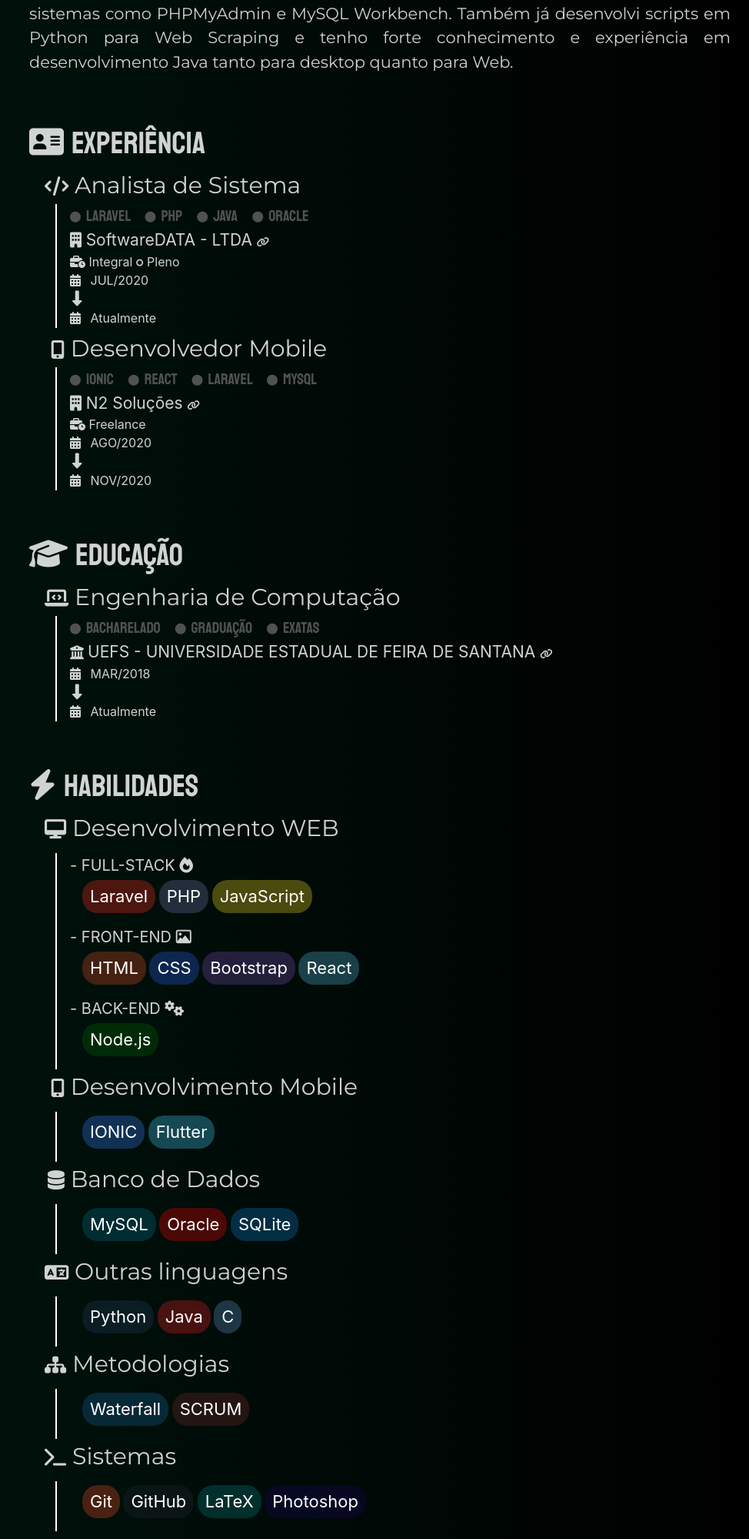
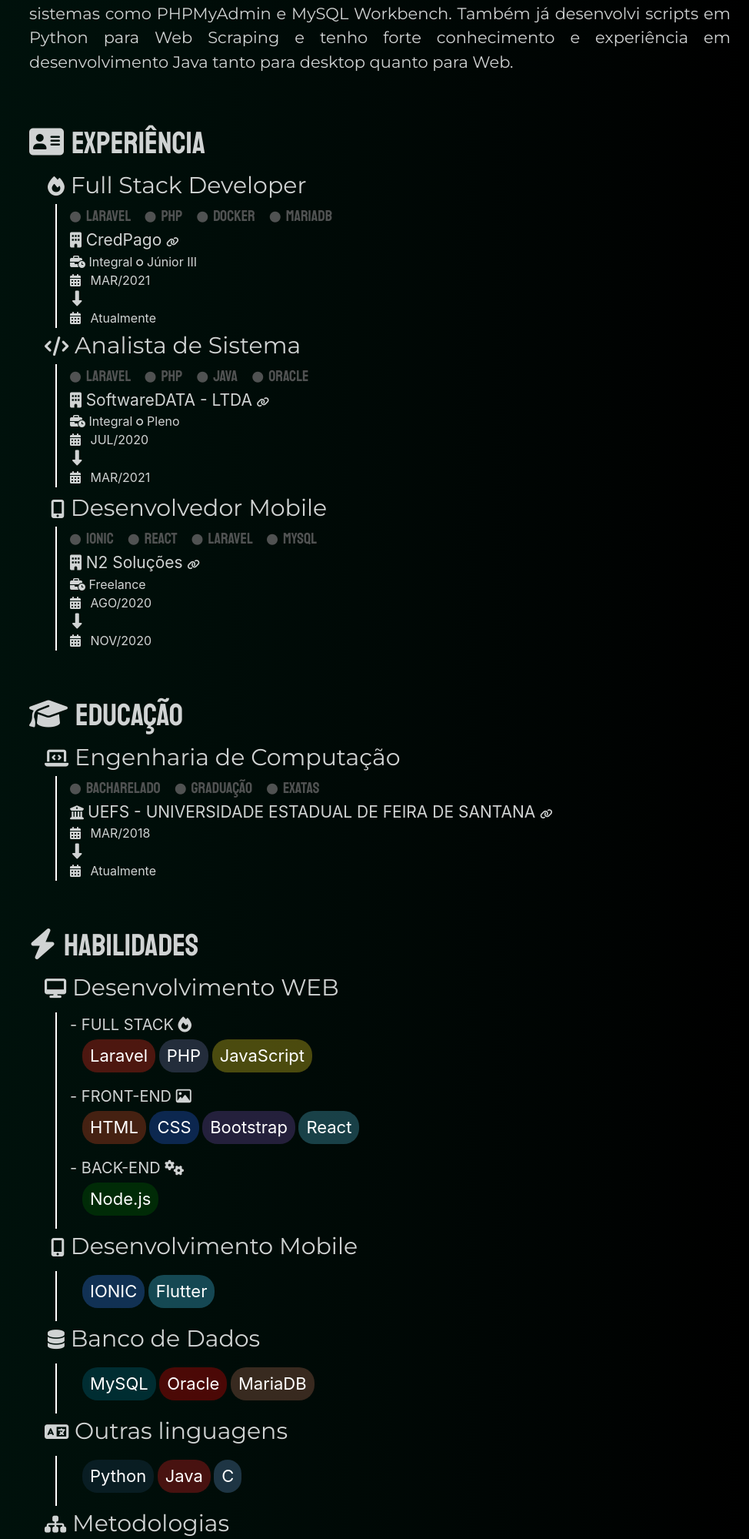
Before and after one commit to KevinCerqueira/kevincerqueira.github.io, a PHP site: page / in a window 1280 px wide. Shown: the part 565-2564 px from the top of the page at 77% size, without its empty margins (306-1280 px from the left). Run offline with PHP 8.4, Linux system fonts and the light colour scheme; some libraries are stand-ins or nearby versions.

Commit message:
:zap: my new job!

```diff
--- a/css/style.css
+++ b/css/style.css
@@ -289,17 +289,17 @@
 #back-mysql:hover {
   background-color: #00758f;
 }
-#back-sqlite {
-  background-color: #0e7ec94d;
+#back-mariadb {
+  background-color: #BA72574d;
+}
+#back-mariadb:hover {
+  background-color: #BA7257;
 }
 #back-oracle {
   background-color: #F800004d;
 }
 #back-oracle:hover {
   background-color: #F80000;
-}
-#back-sqlite:hover {
-  background-color: #0e7ec9;
 }
 #back-python {
   background-color: #1e415f4d;
@@ -343,11 +343,11 @@
 #back-github:hover {
   background-color: #24292e;
 }
-#back-latex {
-  background-color: #0080804d;
+#back-docker {
+  background-color: #2391E64d;
 }
-#back-latex:hover {
-  background-color: #008080;
+#back-docker:hover {
+  background-color: #2391E6;
 }
 #back-ps {
   background-color: #1804654d;
--- a/index.html
+++ b/index.html
@@ -168,6 +168,70 @@
           Experiência
         </p>
         <div id="experiencia-conteudo" class="subtopicos">
+          <div id="credpago">
+            <p
+              id="text-education"
+              class="mb-0 texts-inside font-mont text-justify"
+            >
+              <label class="mb-0 subtopicos-name">
+                <i class="fa fa-fire ml-1" aria-hidden="true"></i>
+                Full Stack Developer
+              </label>
+            </p>
+            <table id="table-experiencia" class="subtopicos-table mt-1">
+              <tr>
+                <td id="line"></td>
+                <td id="td-sobre">
+                  <div class="ml-3">
+                    <label class="mb-0 font-staat tags">
+                      <i class="fa fa-circle mr-1" aria-hidden="true"></i>
+                      Laravel
+                      <i class="fa fa-circle mr-1 ml-3" aria-hidden="true"></i>
+                      PHP
+                      <i class="fa fa-circle mr-1 ml-3" aria-hidden="true"></i>
+                      Docker
+                      <i class="fa fa-circle mr-1 ml-3" aria-hidden="true"></i>
+                      MariaDB
+                    </label>
+                    <br />
+                    <label class="mb-0 mr-3 table-instituicao">
+                      <i class="fa fa-building" aria-hidden="true"></i>
+                      <a href="https://credpago.com.br/" class="texts-inside">
+                        CredPago
+                        <i
+                          class="fa fa-link"
+                          aria-hidden="true"
+                          style="font-size: 13px"
+                        ></i>
+                      </a>
+                    </label>
+                    <div class="infos-emprego">
+                      <i class="fas fa-business-time"></i>
+                      Integral
+                      <i
+                        class="fa fa-genderless"
+                        aria-hidden="true"
+                        style="font-size: 13px"
+                      ></i>
+                      Júnior III
+                    </div>
+                    <label class="mb-0 mr-3">
+                      <i class="fa fa-calendar mr-2" aria-hidden="true"></i>
+                      MAR/2021
+                      <br />
+                      <label id="calendar-arrow" class="h5">
+                        <i class="fa fa-long-arrow-down" aria-hidden="true"></i>
+                      </label>
+                      <br />
+                      <i class="fa fa-calendar mr-2" aria-hidden="true"></i>
+                      Atualmente
+                    </label>
+                  </div>
+                </td>
+              </tr>
+            </table>
+          </div>
+          <div id="softwaredata">
             <p
               id="text-education"
               class="mb-0 texts-inside font-mont text-justify"
@@ -193,10 +257,7 @@
                       Oracle
                     </label>
                     <br />
-                  <label
-                    id="experiencia-emprego"
-                    class="mb-0 mr-3 table-instituicao"
-                  >
+                    <label class="mb-0 mr-3 table-instituicao">
                       <i class="fa fa-building" aria-hidden="true"></i>
                       <a
                         href="http://www.softwaredata.com.br/website/index.asp"
@@ -229,12 +290,14 @@
                       </label>
                       <br />
                       <i class="fa fa-calendar mr-2" aria-hidden="true"></i>
-                    Atualmente
+                      MAR/2021
                     </label>
                   </div>
                 </td>
               </tr>
             </table>
+          </div>
+          <div id="n2solucoes">
             <p
               id="text-education"
               class="mb-0 mt-1 texts-inside font-mont text-justify"
@@ -264,10 +327,7 @@
                       MySQL
                     </label>
                     <br />
-                  <label
-                    id="experiencia-emprego"
-                    class="mb-0 mr-3 table-instituicao"
-                  >
+                    <label class="mb-0 mr-3 table-instituicao">
                       <i class="fa fa-building" aria-hidden="true"></i>
                       <a href="https://n2solucoes.com.br/" class="texts-inside">
                         N2 Soluções
@@ -297,6 +357,7 @@
                 </td>
               </tr>
             </table>
+          </div>
         </div>
       </section>
       <!-- FIM - EXPERIENCIA -->
@@ -382,7 +443,7 @@
               <td>
                 <div class="ml-3">
                   <p class="mb-0 text-uppercase mb-1 sub-subtopico">
-                    - Full-Stack
+                    - Full Stack
                     <i class="fa fa-fire" aria-hidden="true"></i>
                   </p>
                   <p class="ml-3 mb-2">
@@ -458,8 +519,8 @@
                     <label id="back-oracle" class="skills-icons">
                       Oracle
                     </label>
-                    <label id="back-sqlite" class="skills-icons">
-                      SQLite
+                    <label id="back-mariadb" class="skills-icons">
+                      MariaDB
                     </label>
                   </p>
                 </div>
@@ -522,10 +583,7 @@
                 <div class="ml-3 mt-1">
                   <p class="ml-3 mb-2">
                     <label id="back-git" class="skills-icons"> Git </label>
-                    <label id="back-github" class="skills-icons">
-                      GitHub
-                    </label>
-                    <label id="back-latex" class="skills-icons"> LaTeX </label>
+                    <label id="back-docker" class="skills-icons"> Docker </label>
                     <label id="back-ps" class="skills-icons"> Photoshop </label>
                   </p>
                 </div>
```
Lines whose indentation alone changed are shown as unchanged.
